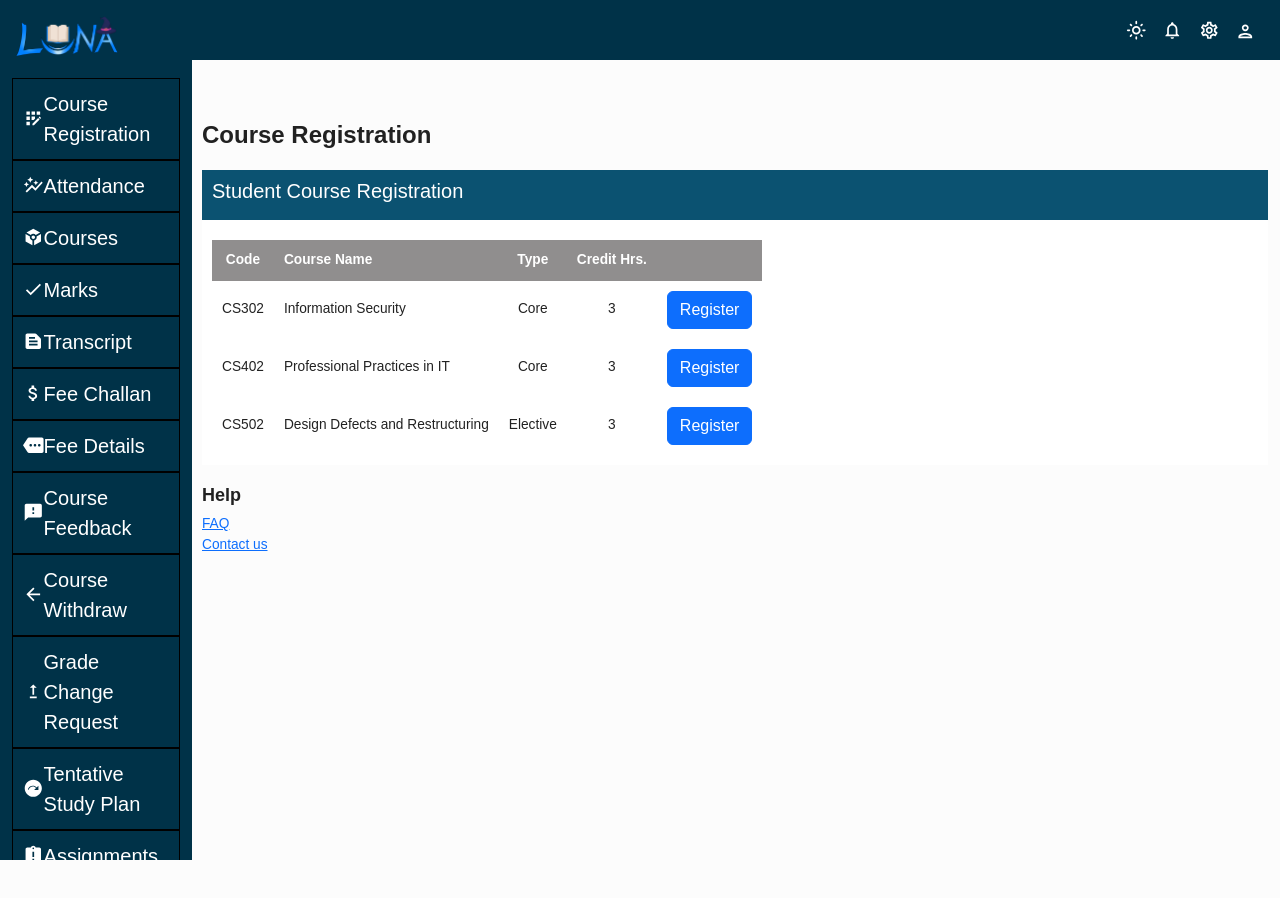
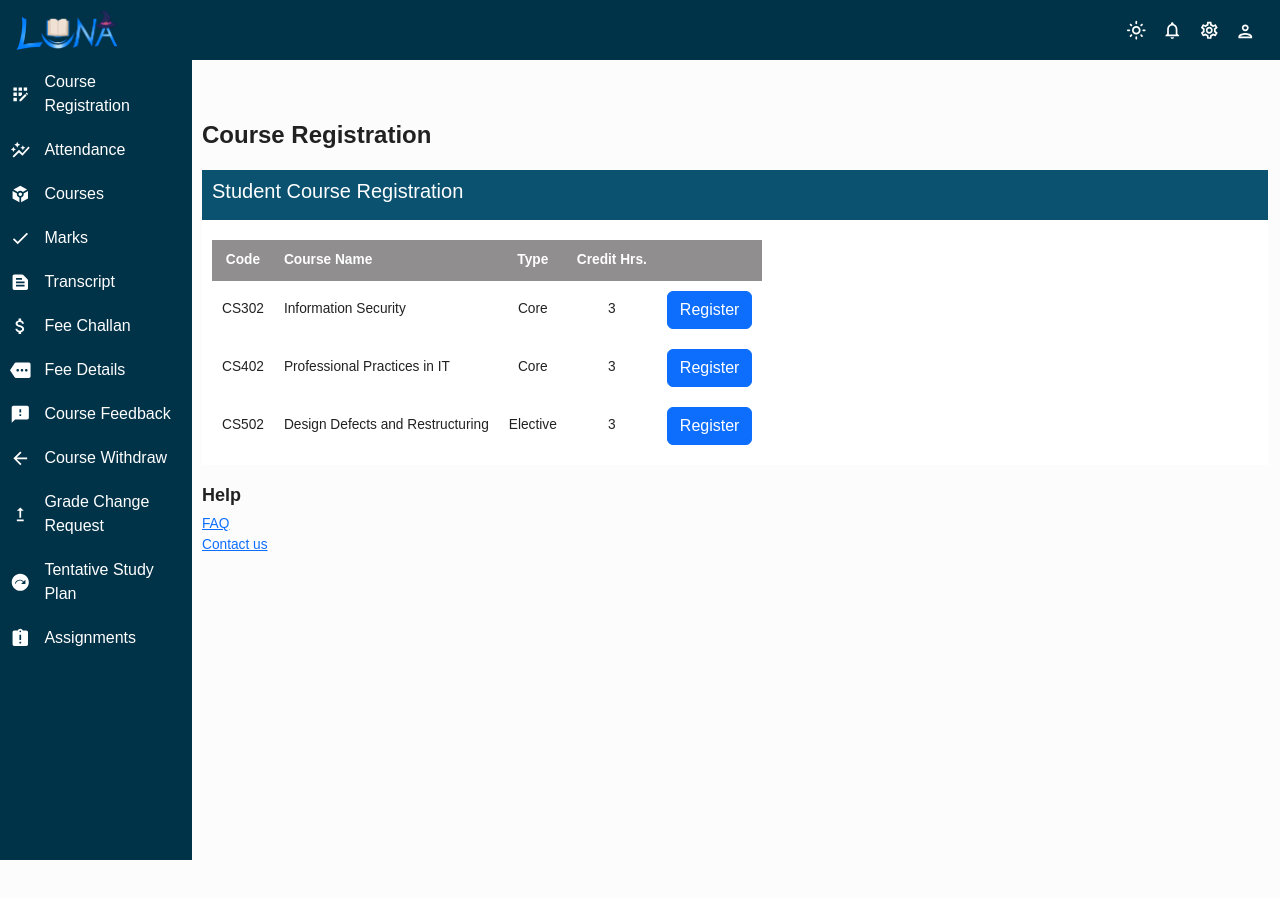
Before and after one commit to HunterTravis/FYP, a React (Create React App) app in the folder luna-frontend/: page /registration in a window 1280 px wide. Shown: the top 898 px of the page. Built offline with nearby package versions, Linux system fonts and the light colour scheme.

Commit message:
Fix sidebar and topbar styling

```diff
--- a/luna-frontend/src/Components/Sidebar/Sidebar.css
+++ b/luna-frontend/src/Components/Sidebar/Sidebar.css
@@ -7,25 +7,35 @@
     background-color: #003248;
     width: 15vw;
     height: 100%;
-    font-size: 20px;
+    font-size: 16px;
 }
-.Sidebar-buttons{
+.sidebar-link {
     color:white;
     text-decoration: none;
 }
 
+.sidebar-link:hover, .sidebar-link:active {
+    color:white;
+    background-color: #0f445b;
+}
+
 .sidebar-item
 {
-    border:1px solid black;
+    /* border:1px solid black; */
     text-decoration: none;
     padding: 10px;
     display: flex;
     align-items: center;
     transition: 0.3s;
 }
-.sidebar-item:hover{
-    background-color: #ffe600;
+.sidebar-item:hover, .sidebar-item:focus {
+    background-color: #0f445b;
 }
-.Sidebar-buttons:hover{
-    color:black;
+
+
+.sidebar-icon {
+    flex: 1;
 }
+.sidebar-text {
+    flex: 4;
+}
--- a/luna-frontend/src/Components/Sidebar/Sidebar.js
+++ b/luna-frontend/src/Components/Sidebar/Sidebar.js
@@ -1,5 +1,5 @@
-import "./Sidebar.css"
-import { Link } from 'react-router-dom';
+import "./Sidebar.css";
+import { Link } from "react-router-dom";
 import DashboardIcon from "@mui/icons-material/Dashboard";
 import AppRegistrationIcon from "@mui/icons-material/AppRegistration";
 import AutoGraphIcon from "@mui/icons-material/AutoGraph";
@@ -13,77 +13,117 @@ import UpgradeIcon from "@mui/icons-material/Upgrade";
 import NextPlanIcon from "@mui/icons-material/NextPlan";
 import AssignmentLateIcon from "@mui/icons-material/AssignmentLate";
 import AssignmentLate from "@mui/icons-material/AssignmentLate";
-import TokenIcon from '@mui/icons-material/Token';
+import TokenIcon from "@mui/icons-material/Token";
 
 const Sidebar = () => {
   return (
     <div className="sidebar">
-            <div className="container">
-                <Link to="/registration" className="Sidebar-buttons">
-                    <div className="sidebar-item"><AppRegistrationIcon /> Course Registration</div>
-                </Link>
-                <Link to="/attendance" className="Sidebar-buttons">
-                    <div className="sidebar-item">
-                        <AutoGraphIcon /> Attendance
+      {/* <div className="container"> */}
+      <Link to="/registration" className="sidebar-link">
+        <div className="sidebar-item" tabIndex={-1}>
+          <div className="sidebar-icon">
+            <AppRegistrationIcon />
+          </div>
+          <div className="sidebar-text">Course Registration</div>
         </div>
       </Link>
-                <Link to="/courses" className="Sidebar-buttons">
-                    <div className="sidebar-item">
-                        <TokenIcon /> Courses
+      <Link to="/attendance" className="sidebar-link">
+        <div className="sidebar-item" tabIndex={-1}>
+          <div className="sidebar-icon">
+            <AutoGraphIcon />
+          </div>
+          <div className="sidebar-text" align="left">
+            Attendance
+          </div>
         </div>
       </Link>
-                <Link to="/marks" className="Sidebar-buttons">
-                    <div className="sidebar-item">
-                        <CheckIcon /> Marks
+      <Link to="/courses" className="sidebar-link">
+        <div className="sidebar-item" tabIndex={-1}>
+          <div className="sidebar-icon">
+            <TokenIcon />
+          </div>
+          <div className="sidebar-text">Courses</div>
         </div>
       </Link>
-                <Link to="/transcript" className="Sidebar-buttons">
-                    <div className="sidebar-item">
-                        <TextSnippetIcon /> Transcript
+      <Link to="/marks" className="sidebar-link">
+        <div className="sidebar-item" tabIndex={-1}>
+          <div className="sidebar-icon">
+            <CheckIcon />
+          </div>
+          <div className="sidebar-text">Marks</div>
         </div>
       </Link>
-                <Link to="/fee-challan" className="Sidebar-buttons">
-                    <div className="sidebar-item">
-                        <AttachMoneyIcon /> Fee Challan
+      <Link to="/transcript" className="sidebar-link">
+        <div className="sidebar-item" tabIndex={-1}>
+          <div className="sidebar-icon">
+            <TextSnippetIcon />
+          </div>
+          <div className="sidebar-text">Transcript</div>
         </div>
       </Link>
-                <Link to="/fee-details" className="Sidebar-buttons">
-                    <div className="sidebar-item">
-                        <MoreIcon /> Fee Details
+      <Link to="/fee-challan" className="sidebar-link">
+        <div className="sidebar-item" tabIndex={-1}>
+          <div className="sidebar-icon">
+            <AttachMoneyIcon />
+          </div>
+          <div className="sidebar-text">Fee Challan</div>
         </div>
       </Link>
-                <Link to="/feedback" className="Sidebar-buttons">
-                    <div className="sidebar-item">
-                        <FeedbackIcon /> Course Feedback
+      <Link to="/fee-details" className="sidebar-link">
+        <div className="sidebar-item" tabIndex={-1}>
+          <div className="sidebar-icon">
+            <MoreIcon />
+          </div>
+          <div className="sidebar-text">Fee Details</div>
         </div>
       </Link>
-                <Link to="/withdraw" className="Sidebar-buttons">
-                    <div className="sidebar-item">
-                        <ArrowBackIcon /> Course Withdraw
+      <Link to="/feedback" className="sidebar-link">
+        <div className="sidebar-item" tabIndex={-1}>
+          <div className="sidebar-icon">
+            <FeedbackIcon />
+          </div>
+          <div className="sidebar-text">Course Feedback</div>
         </div>
       </Link>
-                <Link to="/grade-change" className="Sidebar-buttons">
-                    <div className="sidebar-item">
-                        <UpgradeIcon /> Grade Change Request
+      <Link to="/withdraw" className="sidebar-link">
+        <div className="sidebar-item" tabIndex={-1}>
+          <div className="sidebar-icon">
+            <ArrowBackIcon />
+          </div>
+          <div className="sidebar-text">Course Withdraw</div>
         </div>
       </Link>
-                <Link to="/plan" className="Sidebar-buttons">
-                    <div className="sidebar-item">
-                        <NextPlanIcon /> Tentative Study Plan
+      <Link to="/grade-change" className="sidebar-link">
+        <div className="sidebar-item" tabIndex={-1}>
+          <div className="sidebar-icon">
+            <UpgradeIcon />
+          </div>
+          <div className="sidebar-text">Grade Change Request</div>
         </div>
       </Link>
-                {/* <div className="sidebar-item">
+      <Link to="/plan" className="sidebar-link">
+        <div className="sidebar-item" tabIndex={-1}>
+          <div className="sidebar-icon">
+            <NextPlanIcon />
+          </div>
+          <div className="sidebar-text">Tentative Study Plan</div>
+        </div>
+      </Link>
+      {/* <div className="sidebar-item" tabIndex={-1}>
                 <Link to="/card-change">Card Issue Request</Link>
                 </div> */}
-                <Link to="/assignments" className="Sidebar-buttons">
-                    <div className="sidebar-item">
-                        <AssignmentLateIcon /> Assignments
+      <Link to="/assignments" className="sidebar-link">
+        <div className="sidebar-item" tabIndex={-1}>
+          <div className="sidebar-icon">
+            <AssignmentLateIcon />
+          </div>
+          <div className="sidebar-text">Assignments</div>
         </div>
       </Link>
 
-            </div>
+      {/* </div> */}
     </div>
   );
-}
+};
 
 export default Sidebar;
--- a/luna-frontend/src/Pages/global/Topbar.jsx
+++ b/luna-frontend/src/Pages/global/Topbar.jsx
@@ -15,27 +15,29 @@ const Topbar = () => {
   const colors = tokens(theme.palette.mode);
   const colorMode = useContext(ColorModeContext);
   return (
-    <Box display="flex" className="topbar" justifyContent="space-between" p={2}>
-      <Box
-        display="flex"
-        height="5vh"
-        borderRadius="3px"
-      >
-        <img src="images/logo.png" alt="LUNA"/>
+    <Box
+      display="flex"
+      className="topbar"
+      justifyContent="space-between"
+      alignItems="center"
+      p={2}
+    >
+      <Box display="flex" height="5vh" borderRadius="3px">
+        <img src="images/logo.png" alt="LUNA" />
       </Box>
       <Box display="flex">
         <IconButton onClick={colorMode.toggleColorMode}>
           {theme.palette.mode === "dark" ? (
-            <DarkModeOutlinedIcon  className="buttono"/>
+            <DarkModeOutlinedIcon className="buttono" />
           ) : (
-            <LightModeOutlinedIcon  className="buttono"/>
+            <LightModeOutlinedIcon className="buttono" />
           )}
         </IconButton>
         <IconButton>
-          <NotificationsOutlinedIcon className="buttono"/>
+          <NotificationsOutlinedIcon className="buttono" />
         </IconButton>
         <IconButton>
-          <SettingsOutlinedIcon  className="buttono"/>
+          <SettingsOutlinedIcon className="buttono" />
         </IconButton>
         <IconButton>
           <Link to="/ProfileInformation" className="linko buttono">
```
Lines whose indentation alone changed are shown as unchanged.
